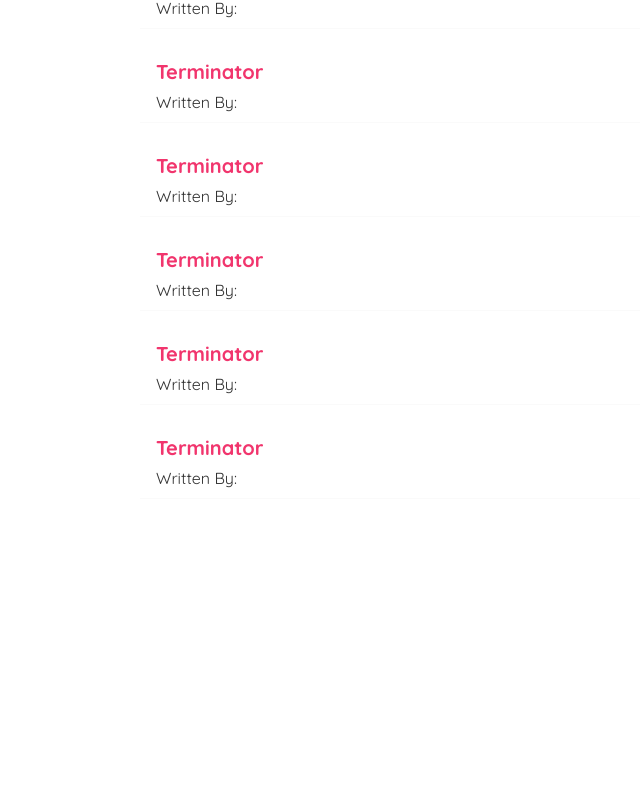
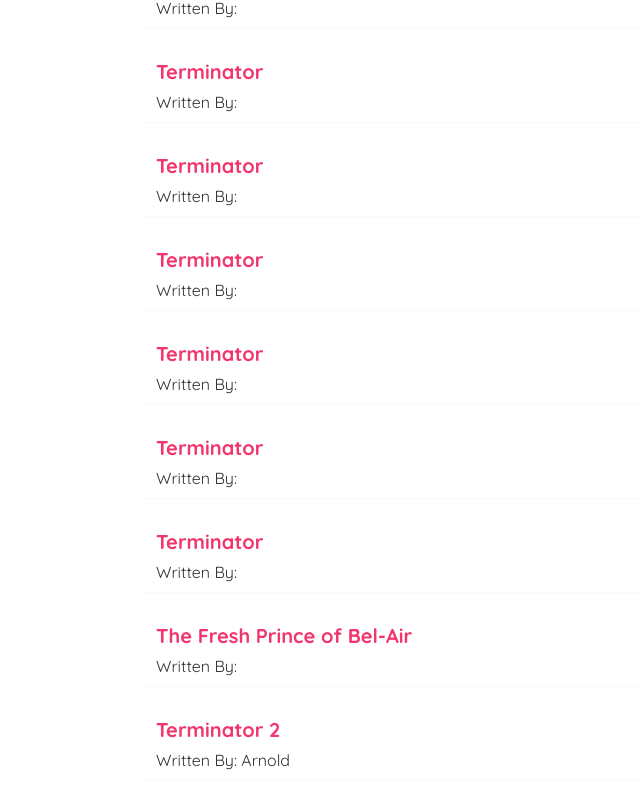
Before and after one commit to Paul-Nathan/BlogWebApp, a React (Create React App) app: page / in a window 1280 px wide. Shown: the part 1470-2279 px from the top of the page, without its empty margins (0-640 px from the left). Before the commit the page ends 2049 px from the top, so only its background shows below. Built offline with nearby package versions, Linux system fonts and the light colour scheme; data requests are answered from the project's data file.

Commit message:
Adding Blog to the History of all blogs

```diff
--- a/data/db.json
+++ b/data/db.json
@@ -113,6 +113,24 @@
       "title": "Terminator",
       "body": "Disguised as a human, a cyborg assassin known as a Terminator (Arnold Schwarzenegger) travels from 2029 to 1984 to kill Sarah Connor (Linda Hamilton). Sent to protect Sarah is Kyle Reese (Michael Biehn), who divulges the coming of Skynet, an artificial intelligence system that will spark a nuclear holocaust. Sarah is targeted because Skynet knows that her unborn son will lead the fight against them. With the virtually unstoppable Terminator in hot pursuit, she and Kyle attempt to escape.",
       "actor": ""
+    },
+    {
+      "id": "0e14",
+      "title": "Terminator",
+      "body": "Disguised as a human, a cyborg assassin known as a Terminator (Arnold Schwarzenegger) travels from 2029 to 1984 to kill Sarah Connor (Linda Hamilton). Sent to protect Sarah is Kyle Reese (Michael Biehn), who divulges the coming of Skynet, an artificial intelligence system that will spark a nuclear holocaust. Sarah is targeted because Skynet knows that her unborn son will lead the fight against them. With the virtually unstoppable Terminator in hot pursuit, she and Kyle attempt to escape.",
+      "actor": ""
+    },
+    {
+      "id": "16ab",
+      "title": "The Fresh Prince of Bel-Air",
+      "body": "The Fresh Prince of Bel-Air is an American television sitcom created by Andy and Susan Borowitz that aired on NBC from September 10, 1990, to May 20, 1996. The series stars Will Smith as a fictionalized version of himself, a street-smart teenager born and raised in West Philadelphia who is sent to live with his wealthy uncle and aunt in Bel-Air, Los Angeles, where his lifestyle often clashes with that of his upper-class relatives.",
+      "actor": "Will Smith"
+    },
+    {
+      "id": "b5c9",
+      "title": "Terminator 2",
+      "body": "Plot. In 2029, Earth has been ravaged by the war between the malevolent artificial intelligence Skynet and the human resistance. Skynet sends the T-1000—an advanced, shape-shifting prototype Terminator made of virtually indestructible liquid metal—back in time to kill resistance leader John Connor when he is a child.",
+      "author": "Arnold"
     }
   ]
 }
--- a/src/Components/Create.js
+++ b/src/Components/Create.js
@@ -1,13 +1,16 @@
 import {useState} from 'react';
+import { useHistory } from 'react-router-dom';
 
 const Create = ()=> {
     const [title, setTitle] = useState("");
     const [body, setBody] = useState("");
-    const [actor, setActor] = useState("");
+    const [author, setAuthor] = useState("");
+    const [isPending, setIsPending]= useState(false);
+    const history = useHistory()
 
     const handleSubmit = (e)=>{
         e.preventDefault()
-        const blog = {title, body, actor}
+        const blog = {title, body, author}
 
         fetch('http://localhost:8000/blogs', {
             method: "POST",
@@ -15,6 +18,8 @@
             body: JSON.stringify(blog)
         }).then(()=>{
             console.log("New Blog Added");
+            setIsPending(false)
+            history.push("/")
         })
     }
 
@@ -35,16 +40,17 @@
                     value={body}
                     onChange={(e)=> setBody(e.target.value)}
                 ></textarea>
-                <label>Blog Actor</label>
+                <label>Blog author</label>
                 <select
-                    value={actor}
-                    onChange={(e)=>setActor(e.target.value)}
+                    value={author}
+                    onChange={(e)=>setAuthor(e.target.value)}
                     >
                         <option value="John Rambo">John Rambo</option>
                         <option value= "Will Smith">Will Smith</option>
                         <option value= "Arnold">Arnold</option>
                     </select>
-                    <button>Add Blog</button>
+                    {!isPending && <button>Add Movie</button>}
+                    {isPending && <button disabled>Adding Movie....</button>}
         </form>
         </div>
   )
```
